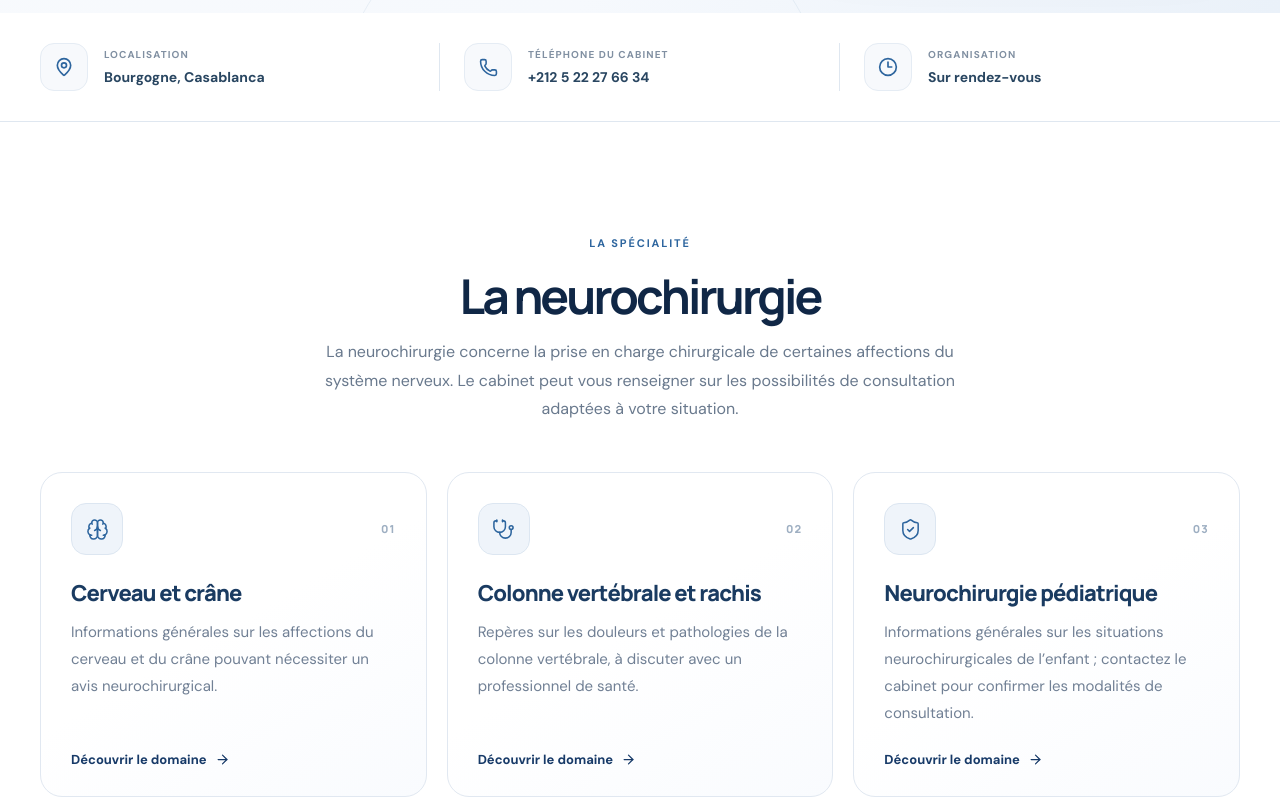
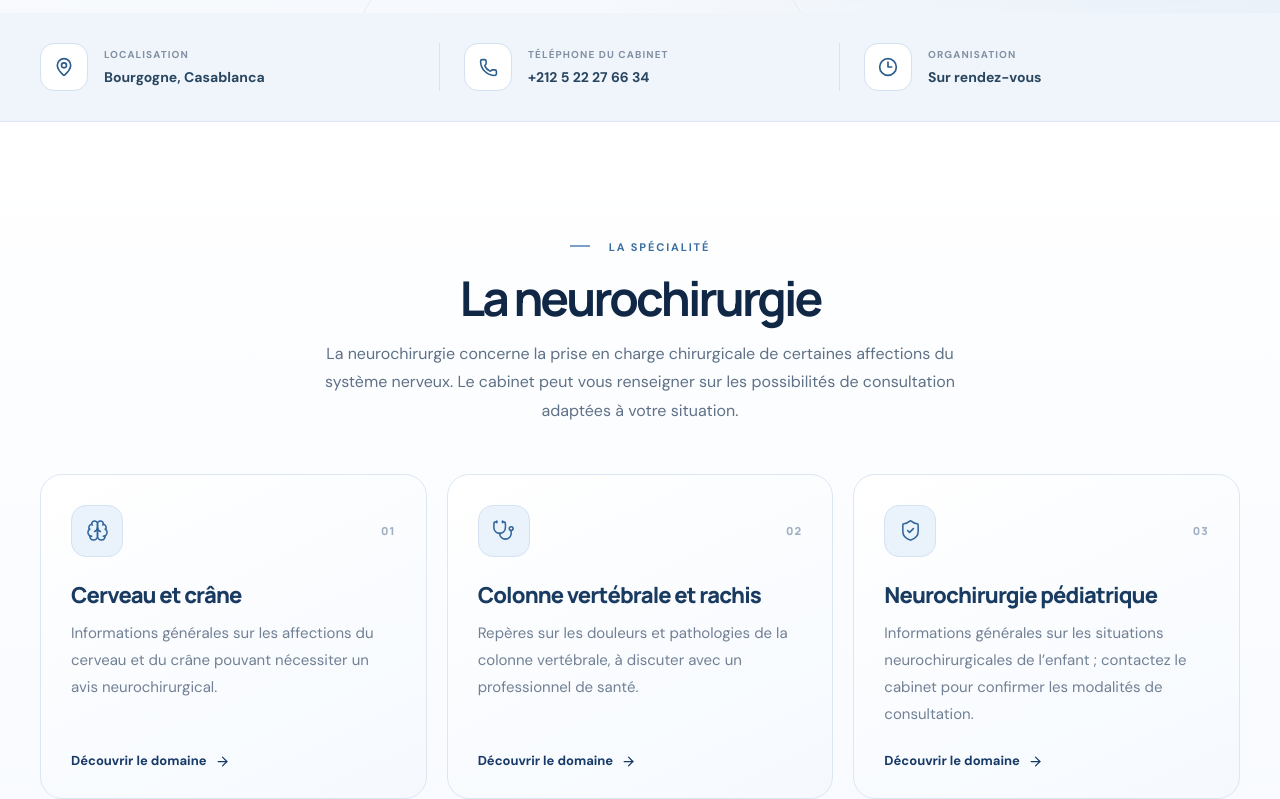
Before and after one commit to ismailsys/Dr-Salma-LAHLOU, a React (Vite) app: page / in a window 1280 px wide. Shown: the part 809-1608 px from the top of the page. Built offline with nearby package versions, Linux system fonts and the light colour scheme.

Commit message:
Apply cohesive logo-inspired blue palette across site sections

```diff
--- a/src/index.css
+++ b/src/index.css
@@ -691,3 +691,64 @@ section[id] { scroll-margin-top: 104px; }
  .reference-review-card .patient-review-quote { font-size: 17px; line-height: 1.7; }
  .reference-review-footer { align-items: flex-start; flex-direction: column; gap: 10px; }
 }
+
+
+/* Cohesive brand palette: deep navy, medical blue and soft blue-grey */
+:root {
+  --navy: #173a68;
+  --navy-deep: #102746;
+  --blue: #3b6f9f;
+  --mist: #eaf2fb;
+  --wash: #f3f7fc;
+  --muted: #5f7187;
+  --line: #d7e3f0;
+  --brand-blue-soft: #dce9f7;
+  --brand-steel: #8fa9c7;
+}
+
+/* Alternate section tones so the page feels designed, not monochrome */
+.quick-facts { background: #f0f5fb; border-color: #dce7f3; }
+.quick-fact-icon { color: #2d5d8d; border-color: #d3e1f0; background: #fff; }
+.expertise-section { background: linear-gradient(180deg,#fff 0%,#f7faff 100%); }
+.expertise-card { background: linear-gradient(155deg,#fff 0%,#f5f9fe 100%); border-color: #dce7f3; }
+.expertise-card:hover { border-color: #9fb9d7; }
+.expertise-icon { color: #2f6598; border-color: #d4e2f2; background: #eaf2fb; }
+.training-section { background: linear-gradient(135deg,#eaf2fb 0%,#f5f8fc 52%,#fff 100%); }
+.training-image { box-shadow: 0 24px 60px rgba(16,39,70,.13); }
+.credential-icon { color: #2f6598; background: #e8f0fa; border-color: #d4e2f2; }
+.gallery-section { background: #fff; }
+.gallery-card { border-color: #d9e5f2; box-shadow: 0 14px 38px rgba(23,58,104,.07); }
+.gallery-card figcaption { background: #f2f6fb; }
+.patient-journey-section { background: linear-gradient(135deg,#eaf2fb 0%,#f3f7fc 100%); }
+.journey-step { background: rgba(255,255,255,.88); border-color: #d3e1f0; }
+.journey-icon { color: #2f6598; border-color: #d3e1f0; background: #eaf2fb; }
+.reviews-section { background: linear-gradient(135deg,#f1f6fc 0%,#e7f0fa 100%); }
+.reference-review-card, .patient-review-card { background: rgba(255,255,255,.94); border-color: #d9e5f2; }
+.reference-review-card:hover, .patient-review-card:hover { border-color: #a7bfdc; box-shadow: 0 20px 44px rgba(23,58,104,.12); }
+.contact-section { background: linear-gradient(135deg,#fff 0%,#edf4fb 100%); }
+.contact-panel { border-color: #d5e2f0; background: rgba(255,255,255,.92); }
+.contact-symbol, .contact-detail-icon { color: #2f6598; background: #eaf2fb; border-color: #d6e3f1; }
+.faq-section { background: #f6f9fd; }
+.faq-item { border-color: #d9e5f2; background: #fff; }
+.faq-item[open] { border-color: #a9c0dc; background: #fdfefe; }
+.eyebrow { color: #3b6f9f; }
+.section-heading h2, .training-copy h2, .faq-intro h2 { text-wrap: balance; }
+.section-heading .eyebrow::before, .training-copy > .eyebrow::before, .faq-intro .eyebrow::before {
+  display: inline-block;
+  width: 20px;
+  height: 2px;
+  margin: 0 9px 3px 0;
+  background: #7d9fc5;
+  content: "";
+}
+.specialty-hero { background: linear-gradient(125deg,#eaf2fb 0%,#f6f9fd 58%,#fff 100%); }
+.specialty-topic-card { border-color: #d9e5f2; background: linear-gradient(155deg,#fff,#f5f9fe); }
+.specialty-topic-card > span { color: #4e79a6; }
+.specialty-note { border-color: #d7e4f2; background: #edf4fb; }
+.closing-section { background: linear-gradient(115deg,#0d2441 0%,#173a68 55%,#32699e 100%); }
+.site-footer { background: #0b1e35; }
+
+@media (max-width: 760px) {
+  .quick-facts { background: #f1f6fc; }
+  .training-section, .patient-journey-section, .reviews-section, .contact-section { background: #f1f6fc; }
+}
```
